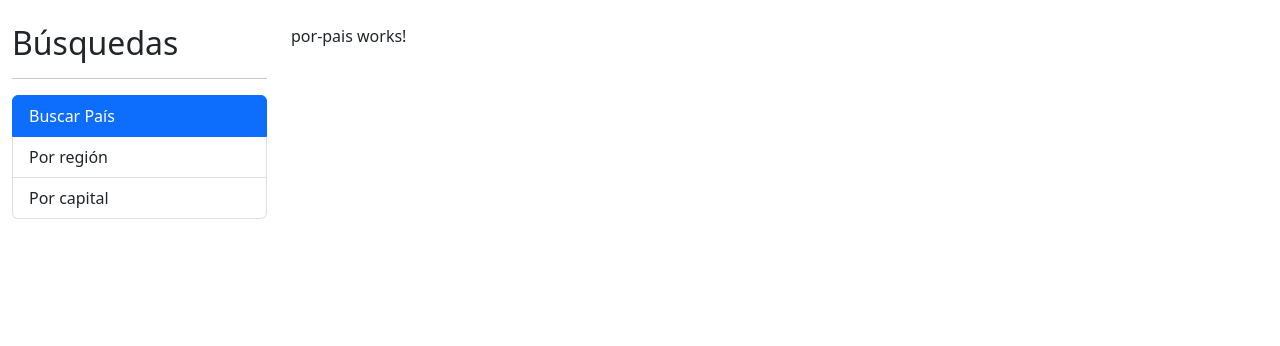
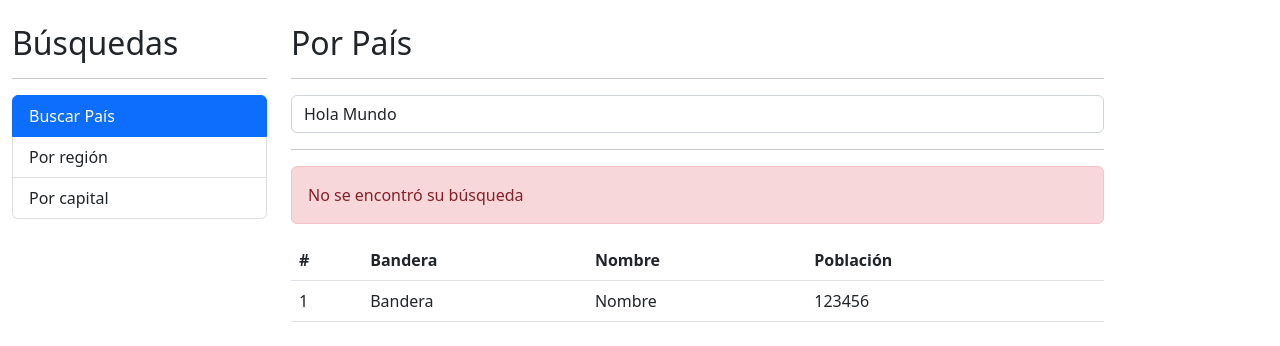
Before and after one commit to fio-azahuanche/Angular-PaisApp, an Angular app: page / in a window 1280 px wide. Shown: the top 346 px of the page. Built offline with nearby package versions, Linux system fonts and the light colour scheme.

Commit message:
modificando componente para modificar pais

```diff
--- a/src/app/pais/pages/por-pais/por-pais.component.html
+++ b/src/app/pais/pages/por-pais/por-pais.component.html
@@ -1 +1,40 @@
-<p>por-pais works!</p>
+<h2>Por País</h2>
+<hr>
+
+<div class="row">
+  <div class="col">
+    <form autocomplete="off" (ngSubmit)="buscar()">
+      <input type="text" name="termino" class="form-control" placeholder="Buscar país..." [(ngModel)]="termino">
+    </form>
+  </div>
+</div>
+
+<hr>
+<div class="alert alert-danger">
+  No se encontró su búsqueda
+</div>
+
+<div class="row">
+  <div class="col">
+    <table class="table table-hover">
+      <thead>
+        <tr>
+          <th>#</th>
+          <th>Bandera</th>
+          <th>Nombre</th>
+          <th>Población</th>
+          <th></th>
+        </tr>
+      </thead>
+      <tbody>
+        <tr>
+          <td>1</td>
+          <td>Bandera</td>
+          <td>Nombre</td>
+          <td>123456</td>
+          <td></td>
+        </tr>
+      </tbody>
+    </table>
+  </div>
+</div>
--- a/src/app/pais/pages/por-pais/por-pais.component.ts
+++ b/src/app/pais/pages/por-pais/por-pais.component.ts
@@ -6,11 +6,13 @@
   styles: [
   ]
 })
-export class PorPaisComponent implements OnInit {
+export class PorPaisComponent {
 
+  termino: string = 'Hola Mundo'
   constructor() { }
 
-  ngOnInit(): void {
+  buscar(){
+    console.log(this.termino);
+
   }
-
 }
--- a/src/app/pais/pais.module.ts
+++ b/src/app/pais/pais.module.ts
@@ -4,6 +4,7 @@
 import { PorPaisComponent } from './pages/por-pais/por-pais.component';
 import { PorRegionComponent } from './pages/por-region/por-region.component';
 import { VerPaisComponent } from './pages/ver-pais/ver-pais.component';
+import { FormsModule } from '@angular/forms';
 
 
 
@@ -21,7 +22,8 @@
     VerPaisComponent
   ],
   imports: [
-    CommonModule
+    CommonModule,
+    FormsModule
   ]
 })
 export class PaisModule { }
```
